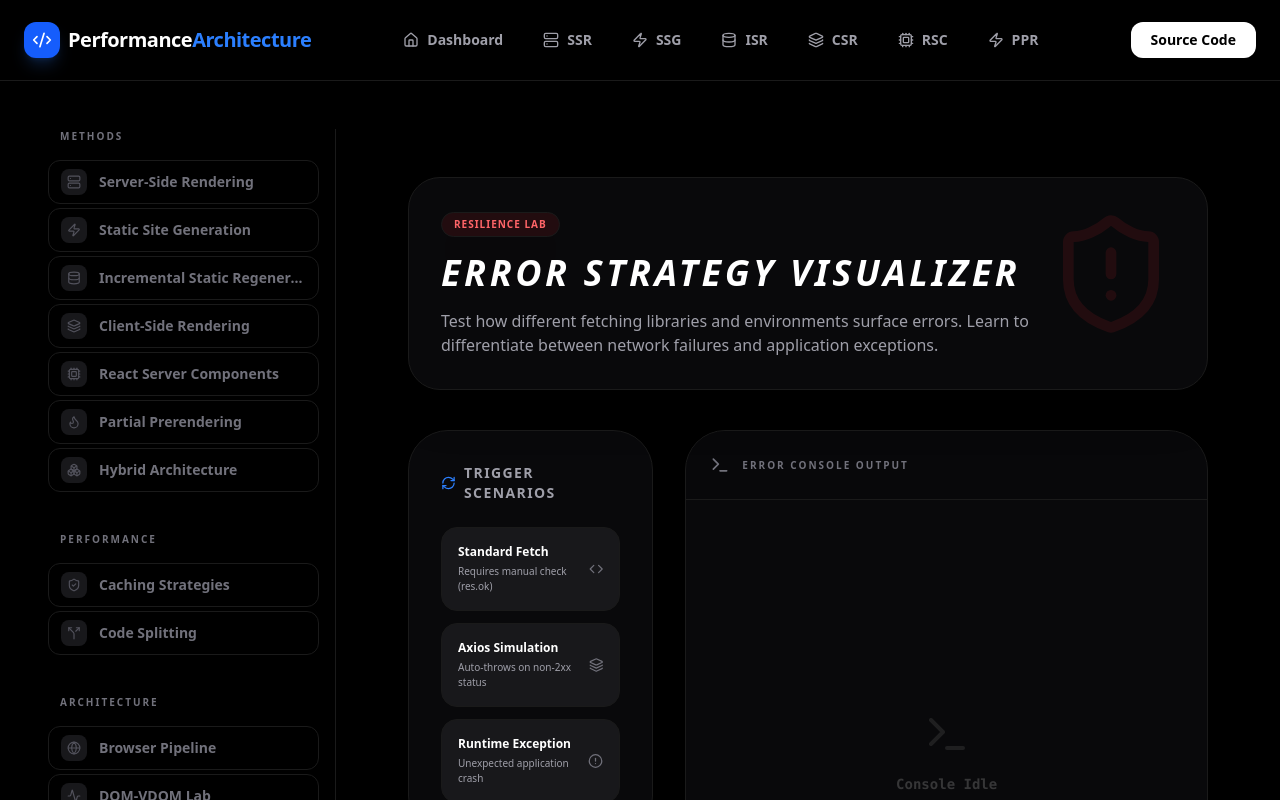
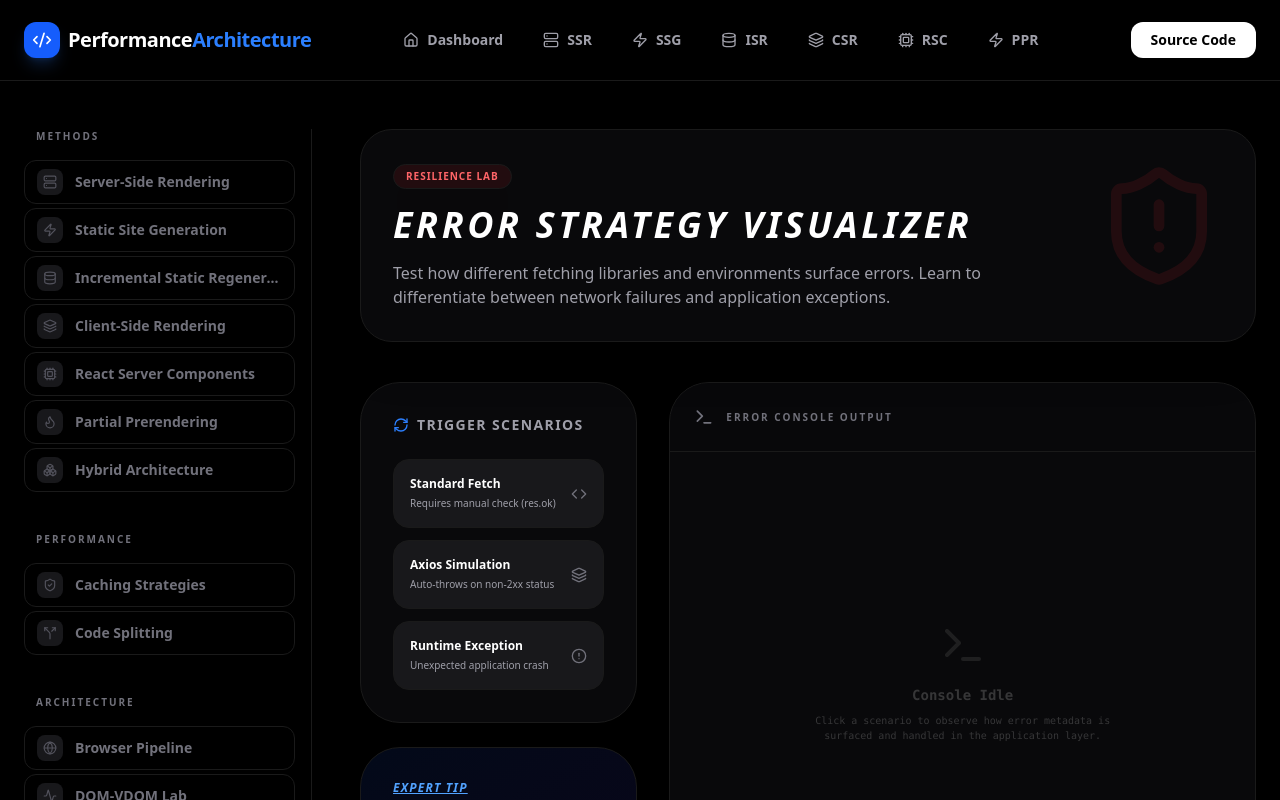
Before and after one commit to Badri-Gaire/next.js-performance-lab, a Next.js app: page /error-handling in a window 1280 px wide. Shown: the top 800 px of the page. Built offline with nearby package versions, Linux system fonts and the light colour scheme.

Commit message:
Fixing final

```diff
--- a/src/app/error-handling/layout.tsx
+++ b/src/app/error-handling/layout.tsx
@@ -9,12 +9,11 @@ export default function ErrorHandlingLayout({
   return (
     <div className="flex flex-col min-h-screen">
       <DocsMobileNav />
-      <div className="flex flex-1 gap-12 relative px-6">
+      <div className="flex flex-1 gap-12 relative ">
         {/* Left Sidebar - Navigation */}
         <aside className="hidden lg:block w-72 shrink-0 sticky top-32 h-[calc(100vh-8rem)] overflow-y-auto pr-4 border-r border-zinc-900">
           <FeatureNavigator />
         </aside>
-
         {/* Main Content */}
         <main className="flex-1 min-w-0 pb-20">
           <div className="max-w-5xl mx-auto">
--- a/src/app/error-handling/page.tsx
+++ b/src/app/error-handling/page.tsx
@@ -9,7 +9,7 @@ export const metadata: Metadata = {
 
 export default function ErrorHandlingPage() {
   return (
-    <div className="max-w-7xl mx-auto px-6 py-12 space-y-20">
+    <div className="max-w-7xl mx-auto  space-y-20">
       <section>
         <ErrorVisualizer />
       </section>
--- a/src/features/shared/components/DocsMobileNav.tsx
+++ b/src/features/shared/components/DocsMobileNav.tsx
@@ -10,7 +10,7 @@ export function DocsMobileNav() {
   return (
     <>
       {/* Mobile Top Bar */}
-      <div className="lg:hidden sticky top-20 z-40 w-full bg-zinc-950/80 backdrop-blur-md border-b border-zinc-900 px-6 py-3">
+      <div className="lg:hidden sticky top-20 z-40 w-full bg-zinc-950/80 backdrop-blur-md border-b border-zinc-900 px-6 py-3 mb-5">
         <button
           onClick={() => setIsOpen(true)}
           className="flex items-center gap-2 text-blue-400 font-bold text-xs uppercase tracking-widest"
```
